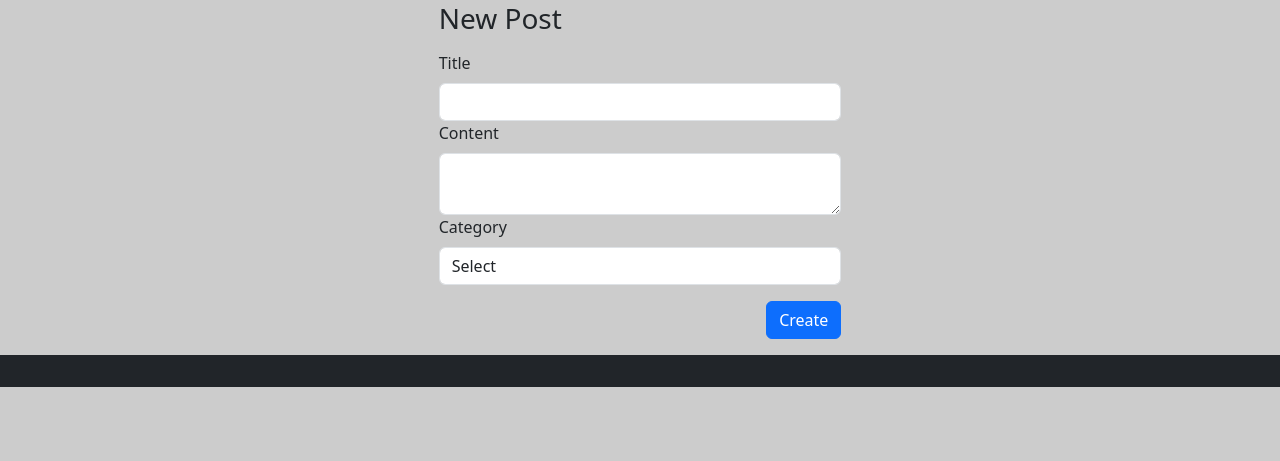
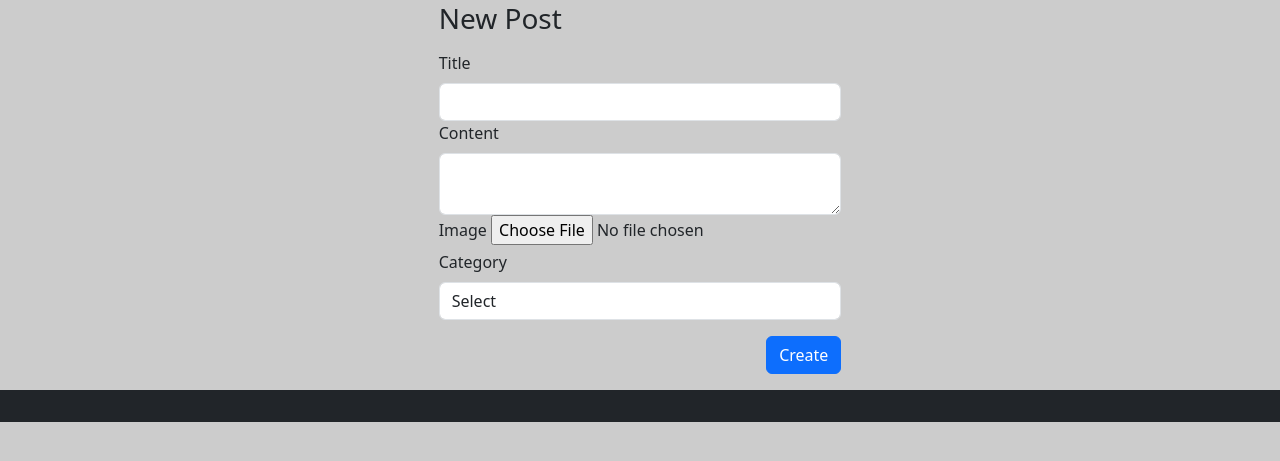
Before and after one commit to jayapradaap/blog_application, a Django app: template blog/templates/new_post.html in a window 1280 px wide. Shown: the part 120-581 px from the top of the page. Run offline with Django 5.2, Linux system fonts and the light colour scheme; the template is opened without the code that fills it, so the values that code supplies are empty; some libraries are stand-ins or nearby versions.

Commit message:
uploading the images

```diff
--- a/blog/models.py
+++ b/blog/models.py
@@ -14,7 +14,7 @@ class Post(models.Model):
 
     title = models.CharField(max_length=50)
     content = models.TextField()
-    image_url = models.URLField(null=True)
+    image_url = models.ImageField(null=True, upload_to="posts/images")
     created_at = models.DateTimeField(auto_now_add=True)
     slug = models.SlugField(unique=True)
     category = models.ForeignKey(Category,on_delete=models.CASCADE)
--- a/blog/templates/new_post.html
+++ b/blog/templates/new_post.html
@@ -10,7 +10,7 @@
                 </div>
 
                 <div class="my-3">
-                    <form method="post">
+                    <form method="post" enctype="multipart/form-data">
                         {% csrf_token %}
                         <div class="form-group">
                             <label for="title" class="form-label">Title</label>
@@ -20,6 +20,11 @@
                         <div class="form-group">
                             <label for="content" class="form-label">Content</label>
                             <textarea class="form-control" id="content" name="content"></textarea>
+                        </div>
+
+                        <div class="form-group">
+                            <label for="image" class="form-label">Image</label>
+                            <input type="file" class="form-control-file" name="image_url" id=""></input>
                         </div>
 
                         <div class="form-group">
--- a/blog/views.py
+++ b/blog/views.py
@@ -190,7 +190,7 @@ def new_post(request):
     categories = Category.objects.all()
     form = PostForm()
     if request.method == 'POST':
-        form = PostForm(request.POST)
+        form = PostForm(request.POST, request.FILES)
         if form.is_valid():
             post = form.save(commit=False)
             #This will take the user id from the request and assign it to the variable user in the post form
--- a/myapp/settings.py
+++ b/myapp/settings.py
@@ -161,3 +161,8 @@ EMAIL_PORT = 587
 EMAIL_USE_TLS = True
 EMAIL_HOST_USER = '8dd3c763f189aa'
 EMAIL_HOST_PASSWORD ='3c17b8f7713909'
+
+import os
+
+MEDIA_URL = '/media/'
+MEDIA_ROOT = os.path.join(BASE_DIR, 'media')
```
Also changed, not shown: blog/forms.py (+10 -3 lines), media/posts/images/396472-landscape-beach-coast.jpg (added).
